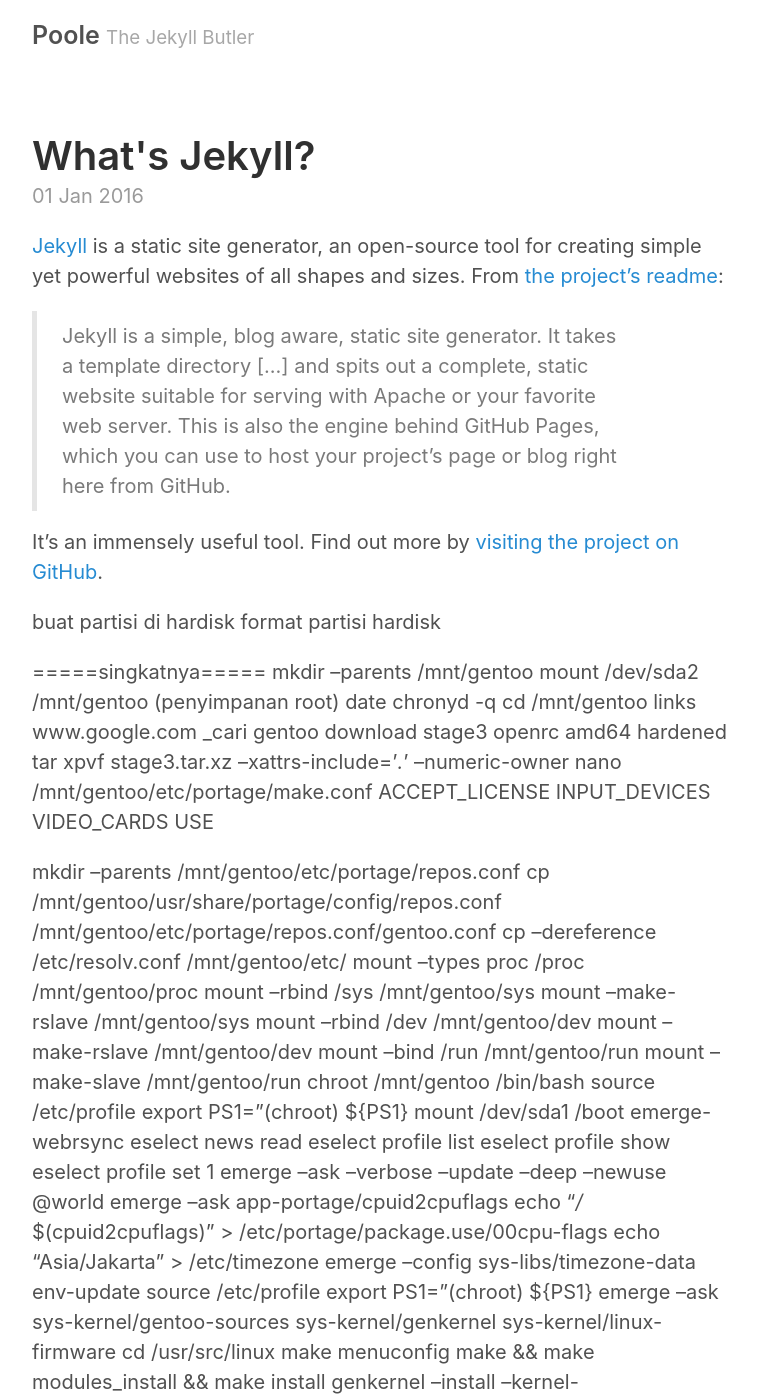
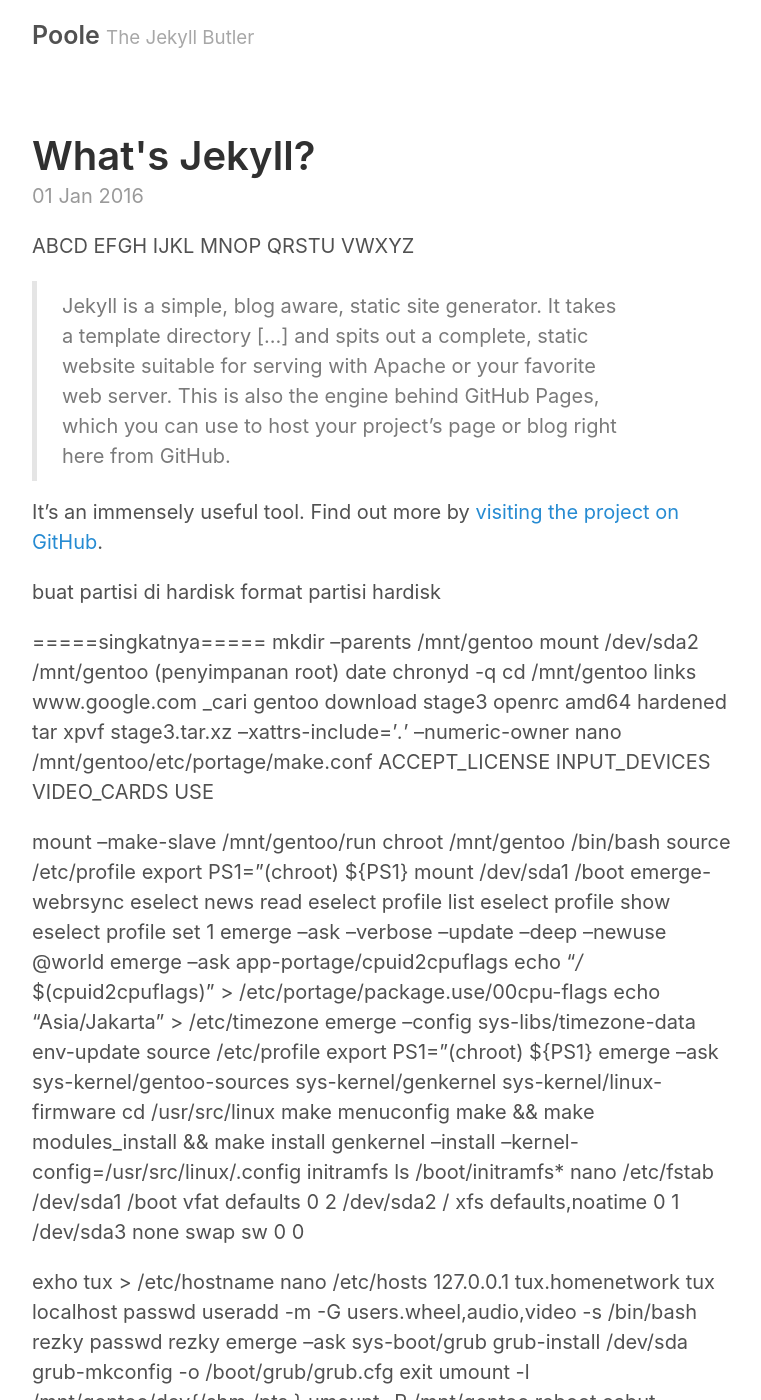
Before and after one commit to nldun/nldun.github.io, a Jekyll site: the page built from _posts/2016-01-01-whats-jekyll.md, in a window 1280 px wide and 1400 px high. Shown: the whole window, without its empty margins (258-1019 px from the left). Built offline with Jekyll 4.4.1, drawn with Linux system fonts in a browser that asks for light colours.

Commit message:
Update 2016-01-01-whats-jekyll.md
edit

```diff
--- a/_posts/2016-01-01-whats-jekyll.md
+++ b/_posts/2016-01-01-whats-jekyll.md
@@ -3,7 +3,8 @@
 title: What's Jekyll?
 ---
 
-[Jekyll](http://jekyllrb.com) is a static site generator, an open-source tool for creating simple yet powerful websites of all shapes and sizes. From [the project's readme](https://github.com/jekyll/jekyll/blob/master/README.markdown):
+ABCD EFGH IJKL MNOP QRSTU VWXYZ
+
 
 > Jekyll is a simple, blog aware, static site generator. It takes a template directory [...] and spits out a complete, static website suitable for serving with Apache or your favorite web server. This is also the engine behind GitHub Pages, which you can use to host your project’s page or blog right here from GitHub.
 
@@ -28,15 +29,7 @@
 VIDEO_CARDS
 USE
 
-mkdir --parents /mnt/gentoo/etc/portage/repos.conf
-cp /mnt/gentoo/usr/share/portage/config/repos.conf /mnt/gentoo/etc/portage/repos.conf/gentoo.conf
-cp --dereference /etc/resolv.conf /mnt/gentoo/etc/
-mount --types proc /proc /mnt/gentoo/proc
-mount --rbind /sys /mnt/gentoo/sys
-mount --make-rslave /mnt/gentoo/sys
-mount --rbind /dev /mnt/gentoo/dev
-mount --make-rslave /mnt/gentoo/dev
-mount --bind /run /mnt/gentoo/run
+
 mount --make-slave /mnt/gentoo/run
 chroot /mnt/gentoo /bin/bash
 source /etc/profile
```
